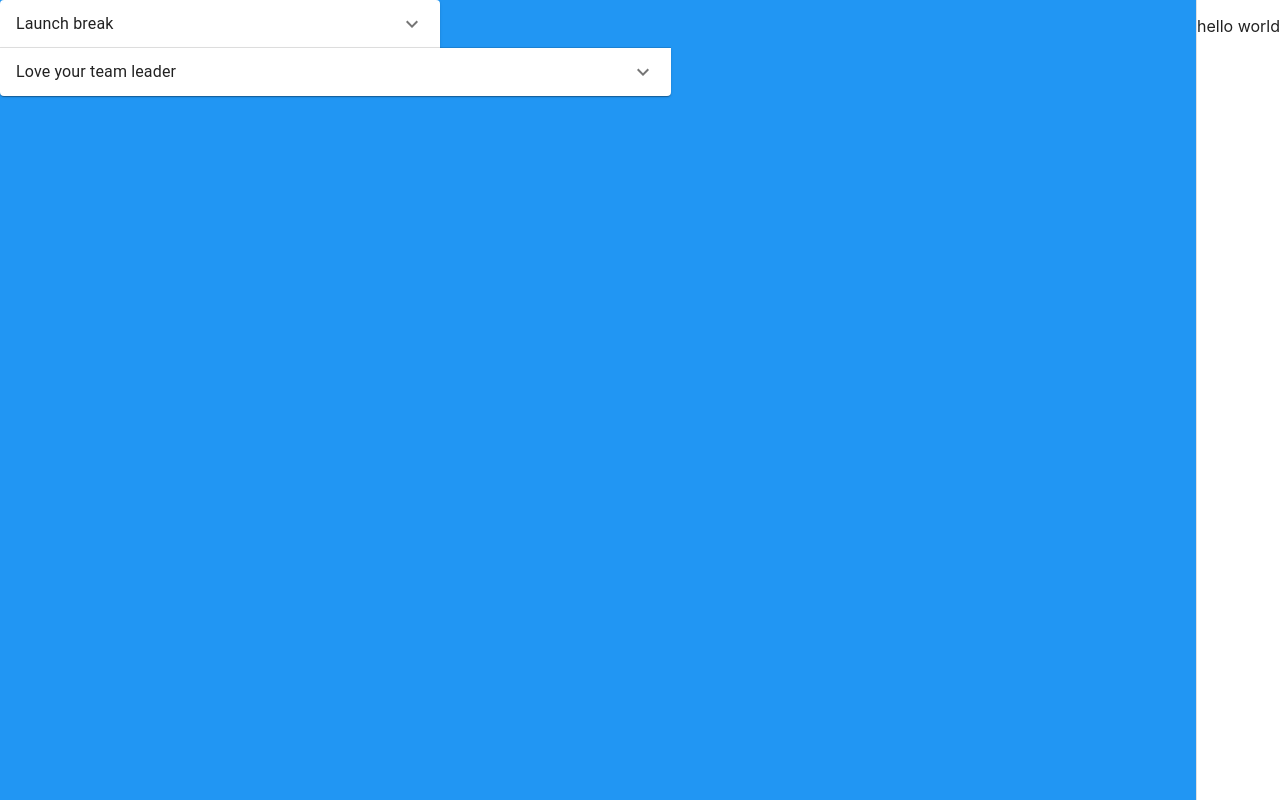
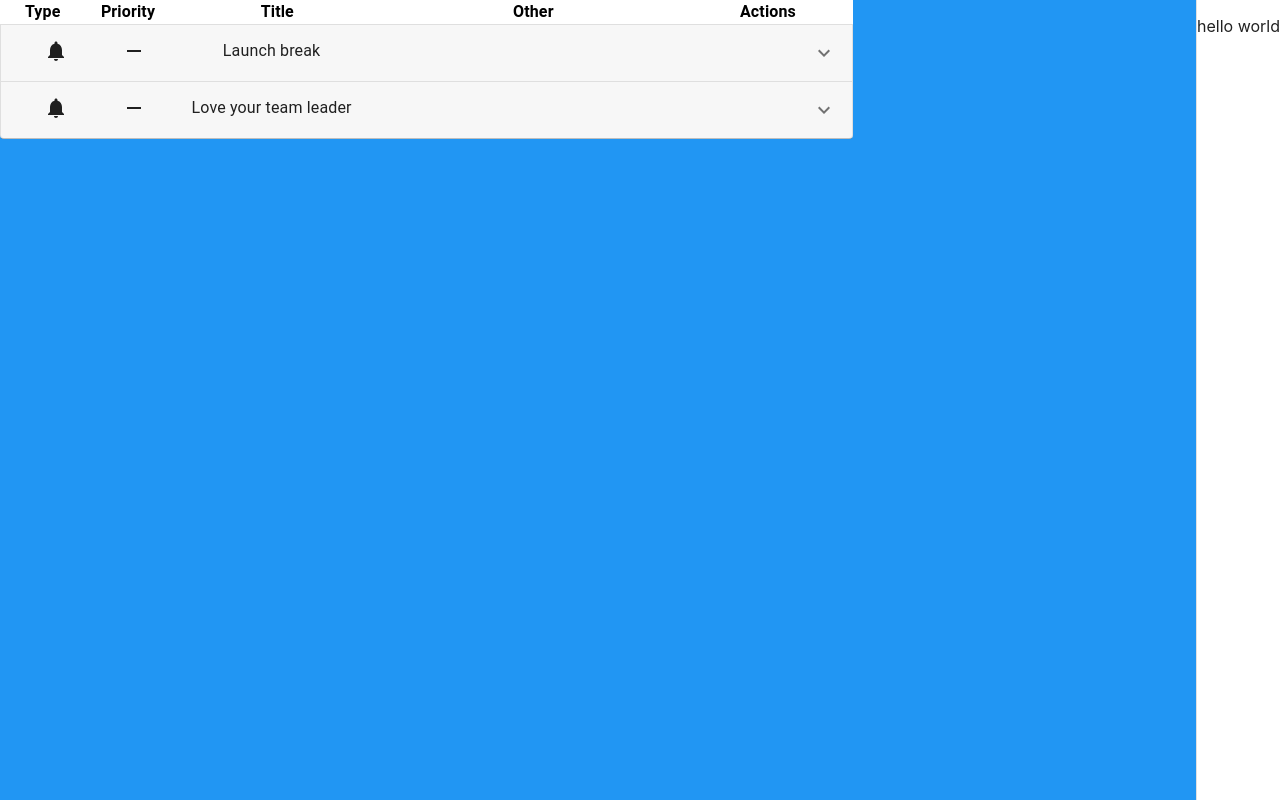
Before and after one commit to Pozner37/react-task, a React (Create React App) app in the folder blue-callendar/: page / in a window 1280 px wide. Built offline with nearby package versions, Linux system fonts and the light colour scheme.

Commit message:
implemented custom accordion and header

```diff
--- /dev/null
+++ b/blue-callendar/src/features/accordion/customAccordion.ts
@@ -0,0 +1,47 @@
+import {withStyles} from "@material-ui/core";
+import MuiAccordion from "@material-ui/core/Accordion";
+import MuiAccordionSummary from "@material-ui/core/AccordionSummary";
+import MuiAccordionDetails from "@material-ui/core/AccordionDetails";
+
+const Accordion = withStyles({
+    root: {
+        border: '1px solid rgba(0, 0, 0, .125)',
+        boxShadow: 'none',
+        '&:not(:last-child)': {
+            borderBottom: 0,
+        },
+        '&:before': {
+            display: 'none',
+        },
+        '&$expanded': {
+            margin: 'auto',
+        },
+    },
+    expanded: {},
+})(MuiAccordion);
+
+const AccordionSummary = withStyles({
+    root: {
+        backgroundColor: 'rgba(0, 0, 0, .03)',
+        borderBottom: '1px solid rgba(0, 0, 0, .125)',
+        marginBottom: -1,
+        minHeight: 56,
+        '&$expanded': {
+            minHeight: 56,
+        },
+    },
+    content: {
+        '&$expanded': {
+            margin: '12px 0',
+        },
+    },
+    expanded: {},
+})(MuiAccordionSummary);
+
+const AccordionDetails = withStyles((theme) => ({
+    root: {
+        padding: theme.spacing(2),
+    },
+}))(MuiAccordionDetails);
+
+export {Accordion, AccordionSummary, AccordionDetails};
--- /dev/null
+++ b/blue-callendar/src/features/calendarAccordion/accordionClasses.ts
@@ -0,0 +1,27 @@
+import {makeStyles} from "@material-ui/core";
+
+const useStyles = makeStyles({
+    type: {
+        flexBasis: '10%',
+    },
+    priority: {
+        flexBasis: '10%',
+    },
+    title: {
+        flexBasis: '25%',
+    },
+    other: {
+        flexBasis: '35%',
+    },
+    actions: {
+        flexBasis: '20%',
+    },
+    width: {
+        width: '100%'
+    },
+    divider: {
+      backgroundColor: "GREEN"
+    },
+});
+
+export default useStyles;
--- /dev/null
+++ b/blue-callendar/src/features/calendarAccordion/accordionHeader.tsx
@@ -0,0 +1,24 @@
+import React from 'react';
+import {styled, Typography} from "@material-ui/core";
+import useStyles from "./accordionClasses";
+
+function AccordionHeader() {
+    const Header = styled(Typography)({
+        textAlign: 'center',
+        backgroundColor: 'WHITE',
+        fontWeight: 'bold',
+    });
+
+    const classes = useStyles();
+    return (
+        <>
+            <Header className={classes.type}>Type</Header>
+            <Header className={classes.priority}>Priority</Header>
+            <Header className={classes.title}>Title</Header>
+            <Header className={classes.other}>Other</Header>
+            <Header className={classes.actions}>Actions</Header>
+        </>
+    );
+}
+
+export default AccordionHeader;
--- a/blue-callendar/src/features/calendarAccordion/calendarAccordion.tsx
+++ b/blue-callendar/src/features/calendarAccordion/calendarAccordion.tsx
@@ -1,30 +1,24 @@
 import React from 'react';
 import EventAccordion from '../event/EventAccordion';
-import {Grid, ListItem, ListItemText, makeStyles} from "@material-ui/core";
+import {Accordion, Grid, makeStyles} from "@material-ui/core";
 import {selectEvents} from "../event/EventSlice";
-import {useSelector} from 'react-redux';
-import CalendarEvent from '../event/CalendarEvent'
+import {useSelector} from "react-redux";
+import CalendarEvent from '../event/CalendarEvent';
+import AccordionHeader from "./accordionHeader";
 
 function CalendarAccordion() {
-    const center = makeStyles({
-        center: {
-            textAlign: "center",
-        },
-    });
-    const classes = center();
-
     const events = useSelector(selectEvents).Events;
     const eventAccordions = ({events} : any) => (
         <>
             {
-                events.map((event: CalendarEvent) => (<EventAccordion event={event}></EventAccordion>))
+                events.map((event: CalendarEvent) => (<EventAccordion key={event.getId()} event={event}></EventAccordion>))
             }
         </>
     );
-
     return (
-        <div className={classes.center}>
-            <Grid container xs={8}>
+        <div>
+            <Grid container item xs={8}>
+                <AccordionHeader></AccordionHeader>
                 {eventAccordions({events})}
             </Grid>
         </div>
--- a/blue-callendar/src/features/event/EventAccordion.tsx
+++ b/blue-callendar/src/features/event/EventAccordion.tsx
@@ -1,20 +1,26 @@
 import React from 'react';
-import Accordion from "@material-ui/core/Accordion";
-import AccordionSummary from "@material-ui/core/AccordionSummary";
-import AccordionDetails from "@material-ui/core/AccordionDetails";
 import ExpandMoreIcon from '@material-ui/icons/ExpandMore';
 import Typography from "@material-ui/core/Typography";
+import useStyles from "../calendarAccordion/accordionClasses";
+import RemoveIcon from '@material-ui/icons/Remove';
+import NotificationsIcon from '@material-ui/icons/Notifications';
+import {Accordion, AccordionDetails, AccordionSummary} from "../accordion/customAccordion";
 
 function EventAccordion(props: any) {
     const event = props.event;
+    const classes = useStyles();
     return (
-        <Accordion>
+        <Accordion className={classes.width}>
             <AccordionSummary
                 expandIcon={<ExpandMoreIcon />}
                 aria-controls="panel1a-content"
                 id="panel1a-header"
             >
-                <Typography>{event.getTitle()}</Typography>
+                <div className={classes.type}><NotificationsIcon/></div>
+                <div className={classes.priority}><RemoveIcon/></div>
+                <div className={classes.title}><Typography>{event.getTitle()}</Typography></div>
+                <div className={classes.other}></div>
+                <div className={classes.actions}></div>
             </AccordionSummary>
             <AccordionDetails>
                 <Typography>
```
Also changed, not shown: blue-callendar/src/features/event/EventSlice.ts (+0 -8 lines), 2 other files (tests, documents, lock files or other folders).
